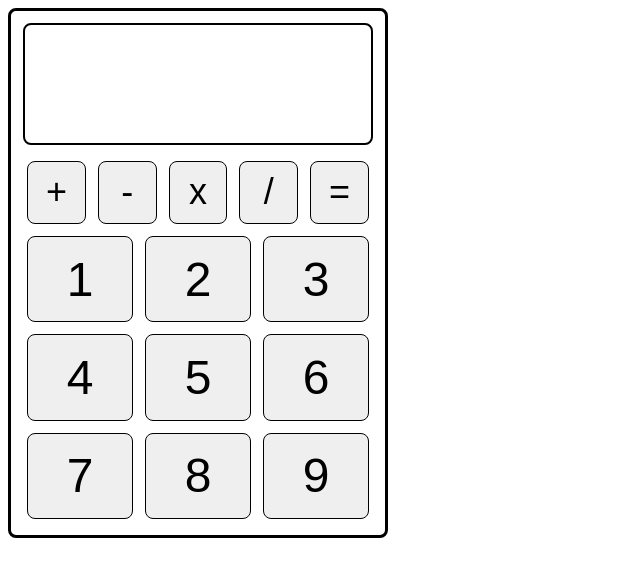
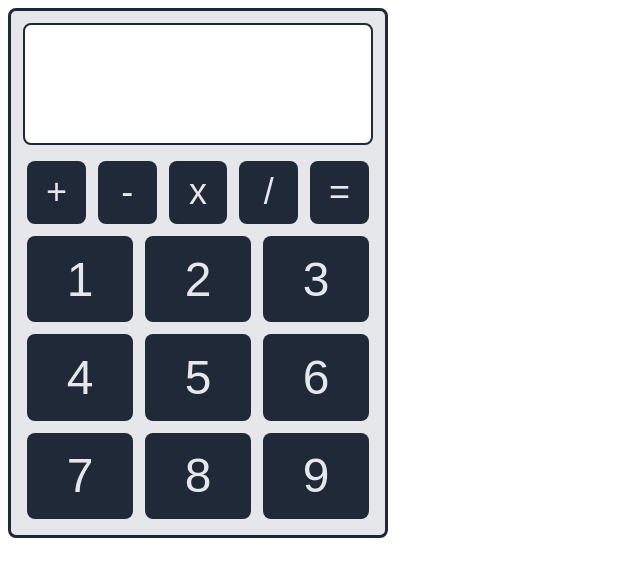
Before and after one commit to impasta237/calculator, a plain HTML site: page index.html in a window 1280 px wide. Shown: the whole page, without its empty margins (0-640 px from the left). Drawn offline with Linux system fonts and the light colour scheme.

Commit message:
add colors

```diff
--- a/style.css
+++ b/style.css
@@ -1,6 +1,13 @@
+/* colors:
+    dark blue: #1F2937
+    light blue: #3882F6
+    light grey: #E5E7EB
+*/
+
 body {
     font-family: helvetica, sans-serif;
     font-size: 48px;
+    color: #1F2937;
 }
 
 button {
@@ -8,32 +15,37 @@ button {
     flex: 1;
     justify-content: center;
     align-items: center;
-    border: 1px solid black;
+    border: none;
     border-radius: 8px;
     padding: 4px;
     margin: 4px;
     font-size: 48px;
+    background-color: #1F2937;
+    color: #E5E7EB;
 }
 
 .calculator{
     display: flex;
     flex-direction: column;
-    border: 3px solid black;
+    border: 3px solid #1F2937;
     border-radius: 8px;
     width: 350px;
     height: 500px;
     justify-content: center;
     padding: 12px;
     gap: 4px;
+    background-color: #E5E7EB;
 }
 
 .answer-display {
     display: flex;
     flex: 5;
-    border: 2px solid black;
+    border: 2px solid #1F2937;
     border-radius: 8px;
     min-height: 75px;
     margin-bottom: 8px;
+    background-color: white;
+    color: #1F2937;
 }
 
 .operator-row, .number-row {
```
